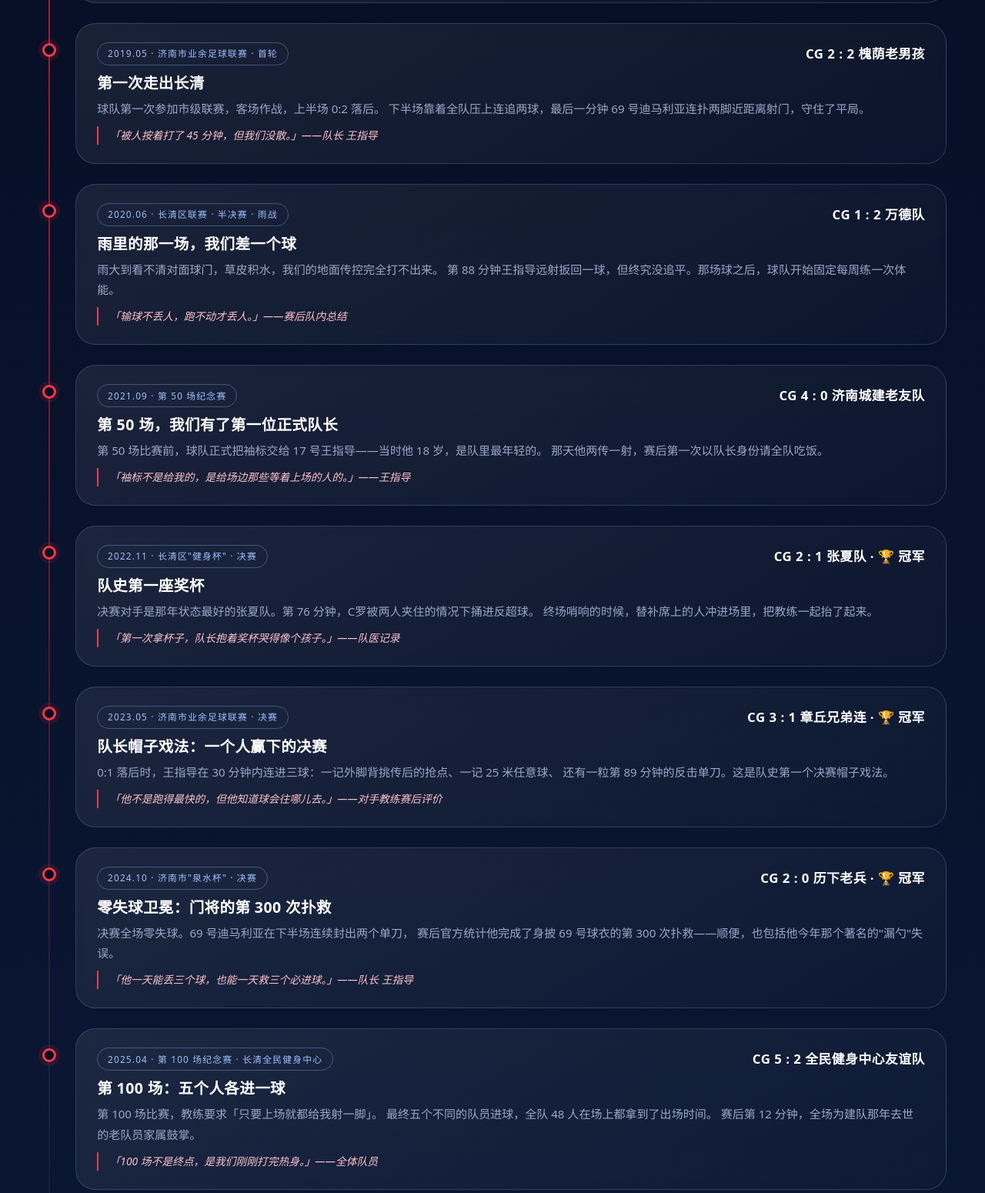
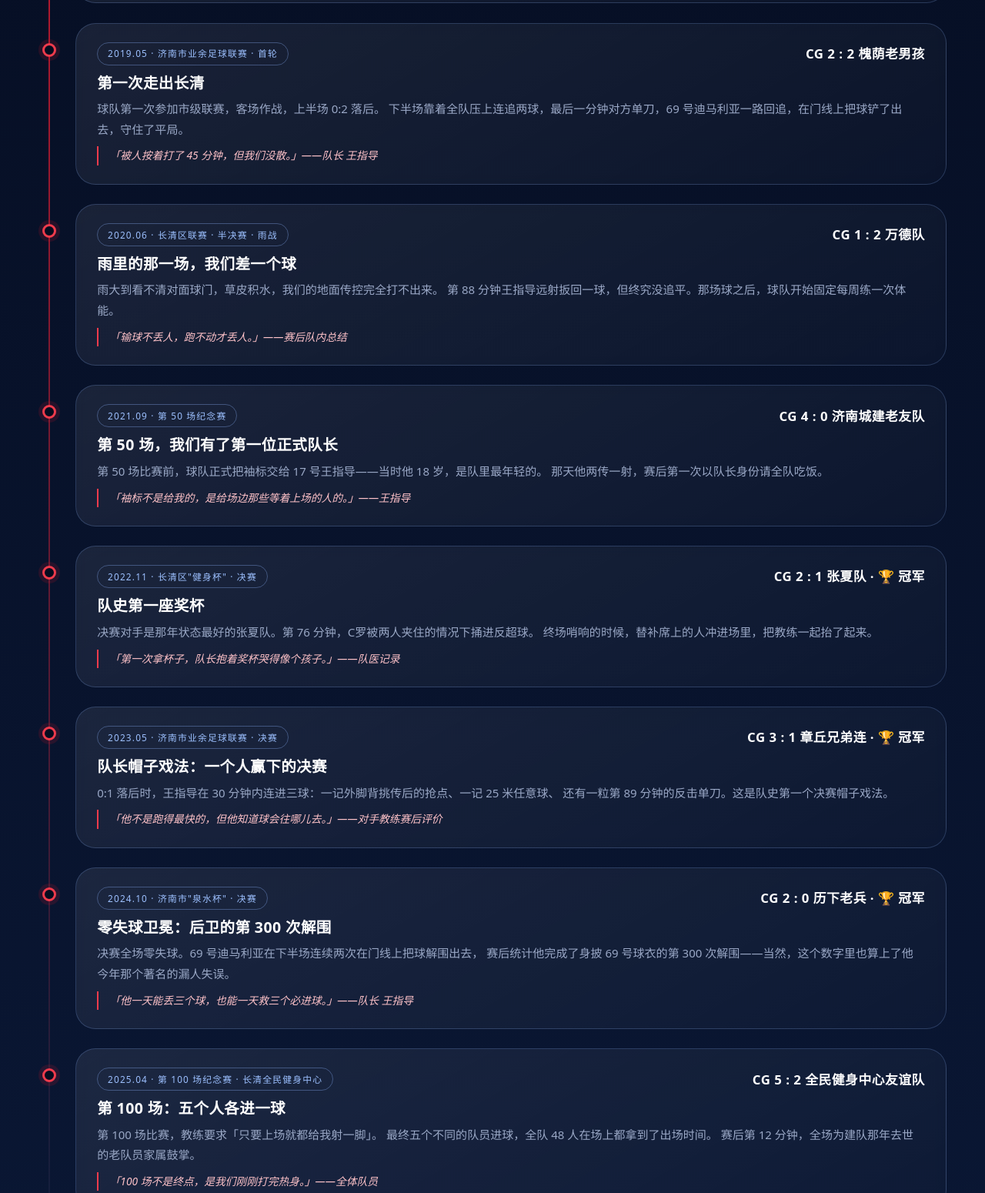
Before and after one commit to wscjdsb666-creator/cg-football-club, a plain HTML site: page index.html in a window 1280 px wide. Shown: the part 2500-4050 px from the top of the page at 77% size. Drawn offline with Linux system fonts and the light colour scheme.

Commit message:
更新网站内容 2026-10-08 22:05

```diff
--- a/assets/js/main.js
+++ b/assets/js/main.js
@@ -18,7 +18,7 @@
   var ROSTER = [
     { name: '王指导', nick: '德布劳硕', no: 17, pos: '中场', cap: true, badge: '最佳射手', blurb: '队长 · 中场指挥官，队史第一球和第一次帽子戏法都是他。' },
     { name: 'C罗', no: 91, pos: '前锋', badge: '助攻王', blurb: '左路杀伤力最大的一个，本赛季 18 次助攻。' },
-    { name: '迪马利亚', no: 69, pos: '门将', badge: '大漏勺', blurb: '丢球最多，扑救也最多。本届「大漏勺」奖得主。' },
+    { name: '迪马利亚', no: 69, pos: '后卫', badge: '大漏勺', blurb: '全队最能漏人的后卫，也是关键解围第二多的人。本届「大漏勺」奖得主。' },
     { name: 'W', no: 5, pos: '后卫' },
     { name: '张浩', no: 88, pos: '中场', badge: '铁人奖', blurb: '100 场出场 96 次，出勤率全队第一。' },
     { name: '董坤秀', no: 23, pos: '后卫' },
--- a/index.html
+++ b/index.html
@@ -198,7 +198,7 @@
             <h3>第一次走出长清</h3>
             <p>
               球队第一次参加市级联赛，客场作战，上半场 0:2 落后。
-              下半场靠着全队压上连追两球，最后一分钟 69 号迪马利亚连扑两脚近距离射门，守住了平局。
+              下半场靠着全队压上连追两球，最后一分钟对方单刀，69 号迪马利亚一路回追，在门线上把球铲了出去，守住了平局。
             </p>
             <p class="quote">「被人按着打了 45 分钟，但我们没散。」——队长 王指导</p>
           </div>
@@ -275,10 +275,10 @@
               <span class="tag">2024.10 · 济南市"泉水杯" · 决赛</span>
               <span class="score">CG 2 : 0 历下老兵 · 🏆 冠军</span>
             </div>
-            <h3>零失球卫冕：门将的第 300 次扑救</h3>
+            <h3>零失球卫冕：后卫的第 300 次解围</h3>
             <p>
-              决赛全场零失球。69 号迪马利亚在下半场连续封出两个单刀，
-              赛后官方统计他完成了身披 69 号球衣的第 300 次扑救——顺便，也包括他今年那个著名的"漏勺"失误。
+              决赛全场零失球。69 号迪马利亚在下半场连续两次在门线上把球解围出去，
+              赛后统计他完成了身披 69 号球衣的第 300 次解围——当然，这个数字里也算上了他今年那个著名的漏人失误。
             </p>
             <p class="quote">「他一天能丢三个球，也能一天救三个必进球。」——队长 王指导</p>
           </div>
@@ -551,8 +551,8 @@
         <article class="award award--fun reveal">
           <span class="award__icon">🥄</span>
           <h3>大漏勺</h3>
-          <p class="award__name">迪马利亚 · 69 号 · 门将</p>
-          <p class="award__desc">赛季丢球全队最多，但扑救也是全队最多。领奖的时候他说：「不丢球，你们哪来的逆转。」</p>
+          <p class="award__name">迪马利亚 · 69 号 · 后卫</p>
+          <p class="award__desc">赛季漏人次数全队第一，被他盯的前锋基本都进过球；但关键解围同样排在全队第二。领奖时他说：「漏一个，我下一场追回来两个。」</p>
         </article>
         <article class="award reveal">
           <span class="award__icon">🏃</span>
```
